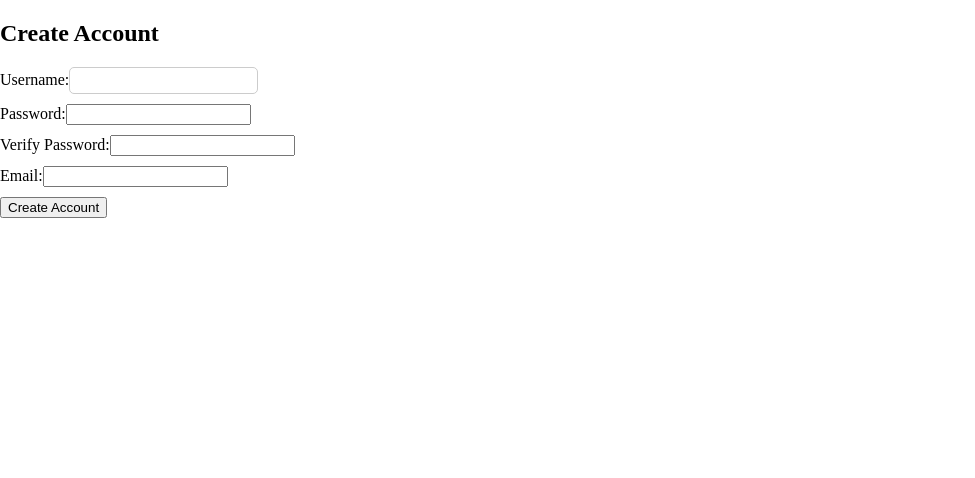
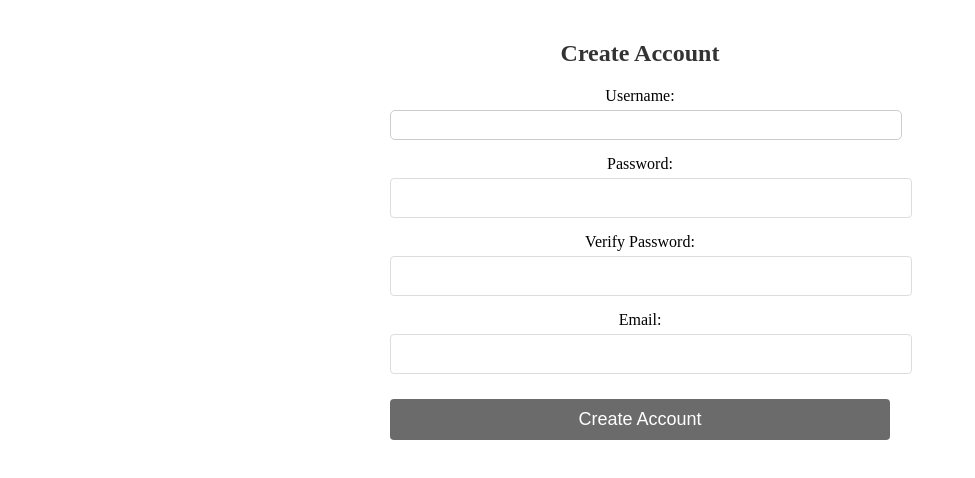
Before and after one commit to coloshword/fake-stackoverflow, a React (Create React App) app in the folder client/: page / in a window 1280 px wide. Both pictures are taken after a click on the button "Create Account". Shown: the top 478 px of the page, without its empty margins (0-975 px from the left). Built offline with nearby package versions, Linux system fonts and the light colour scheme.

Commit message:
fixed UI with a surprise

```diff
--- a/client/src/App.js
+++ b/client/src/App.js
@@ -1,6 +1,8 @@
 // ************** THIS IS YOUR APP'S ENTRY POINT. CHANGE THIS FILE AS NEEDED. **************
 // ************** DEFINE YOUR REACT COMPONENTS in ./components directory **************
 import './stylesheets/App.css';
+import './stylesheets/HomeScreen.module.css';
+import './stylesheets/CreateAccount.module.css';
 import FakeStackOverflow from './components/fakestackoverflow.js'
 
 function App() {
--- a/client/src/components/createaccount.js
+++ b/client/src/components/createaccount.js
@@ -1,4 +1,5 @@
 import React, { useState } from 'react';
+import styles from '/Users/aneeshsurasani/Downloads/CSE316/projectfakeso-team-lemickey/client/src/stylesheets/CreateAccount.module.css';
 
 const CreateAccount = ({ onAccountCreationAndLogin }) => {
     const [username, setUsername] = useState('');
@@ -57,50 +58,50 @@ const CreateAccount = ({ onAccountCreationAndLogin }) => {
     };
 
     return (
-        <div>
-            <h2>Create Account</h2>
-            <form onSubmit={handleSubmit}>
-                <div>
-                    <label>
-                        Username:
+        <div className={styles.createAccountContainer}>
+            <h2 className={styles.formTitle}>Create Account</h2>
+            <form onSubmit={handleSubmit} className={styles.accountForm}>
+                <div className={styles.formGroup}>
+                    <label htmlFor="username" className={styles.formLabel}>Username:</label>
                     <input
                         type="text"
+                        id="username"
                         value={username}
                         onChange={(e) => setUsername(e.target.value)}
+                        className={styles.formInput}
                     />
-                    </label>
                 </div>
-                <div>
-                    <label>
-                        Password:
+                <div className={styles.formGroup}>
+                    <label htmlFor="password" className={styles.formLabel}>Password:</label>
                     <input
                         type="password"
+                        id="password"
                         value={password}
                         onChange={(e) => setPassword(e.target.value)}
+                        className={styles.formInput}
                     />
-                    </label>
                 </div>
-                <div>
-                    <label>
-                        Verify Password:
+                <div className={styles.formGroup}>
+                    <label htmlFor="verifyPassword" className={styles.formLabel}>Verify Password:</label>
                     <input
                         type="password"
+                        id="verifyPassword"
                         value={verifyPassword}
                         onChange={(e) => setVerifyPassword(e.target.value)}
+                        className={styles.formInput}
                     />
-                    </label>
                 </div>
-                <div>
-                    <label>
-                        Email:
+                <div className={styles.formGroup}>
+                    <label htmlFor="email" className={styles.formLabel}>Email:</label>
                     <input
                         type="email"
+                        id="email"
                         value={email}
                         onChange={(e) => setEmail(e.target.value)}
+                        className={styles.formInput}
                     />
-                    </label>
                 </div>
-                <button type="submit">Create Account</button>
+                <button type="submit" className={styles.submitButton}>Create Account</button>
             </form>
         </div>
     );
--- a/client/src/components/homescreen.js
+++ b/client/src/components/homescreen.js
@@ -3,6 +3,8 @@ import LoginScreen from './loginscreen'; // Import LoginComponent
 import CreateAccount from './createaccount';
 import AdminView from './adminView';
 import { useAuth } from './AuthContext';
+import lebronJames from './lebron.jpeg';
+import styles from '/Users/aneeshsurasani/Downloads/CSE316/projectfakeso-team-lemickey/client/src/stylesheets/HomeScreen.module.css';
 
 const HomeScreen = ({onBrowseAsGuest}) => {
     const [showLogin, setShowLogin] = useState(false);
@@ -23,10 +25,9 @@ const HomeScreen = ({onBrowseAsGuest}) => {
     const handleSuccessfulLogin = (username) => {
         console.log("line 22: ", username);
         // logIn(username); // Update the global auth state
-        if (username === 'admin') {
+        if (username === 'admin')
             setIsAdminView(true); // Set admin view if admin logs in
-        }
-    };
+    }
 
     const handleUserSelection = (username) => {
         logIn(username); // Log in the selected user
@@ -50,25 +51,28 @@ const HomeScreen = ({onBrowseAsGuest}) => {
     }
 
     return (
-        <div style={{ textAlign: 'center', marginTop: '50px' }}>
-            <h1>Welcome to Fake StackOverflow</h1>
-            <p>Your go-to hub for coding solutions and community discussions.</p>
-            <p>Join us to share knowledge and grow your development skills!</p>
-
+        <div className={styles.container}>
+            <div className={styles.header}>
+                <h1 className={styles.title}>Welcome to Fake StackOverflow</h1>
+                {/* Add the img tag below the h1 tag */}
+                <img src={lebronJames} alt="Descriptive Alt Text" style={{ maxWidth: '100%', height: 'auto' }} />
+                <p className={styles.subtitle}>Your go-to hub for coding solutions and community discussions.</p>
+                <p className={styles.subtitle}>Join us to share knowledge and grow your development skills!</p>
+            </div>
             <button
-                style={{ marginRight: '10px', padding: '10px 20px', fontSize: '16px' }}
-                onClick={handleLoginClick} // Add onClick handler for login
+                className={`${styles.button} ${styles.mainActionButton}`}
+                onClick={handleLoginClick}
             >
                 Login
             </button>
             <button
-                style={{ marginRight: '10px', padding: '10px 20px', fontSize: '16px' }}
+                className={`${styles.button} ${styles.mainActionButton}`}
                 onClick={handleCreateAccountClick}
             >
                 Create Account
             </button>
             <button
-                style={{ padding: '10px 20px', fontSize: '16px' }}
+                className={`${styles.button} ${styles.mainActionButton}`}
                 onClick={onBrowseAsGuest}
             >
                 Browse as Guest
--- a/client/src/index.js
+++ b/client/src/index.js
@@ -1,6 +1,8 @@
 import React from 'react';
 import ReactDOM from 'react-dom';
 import './stylesheets/index.css';
+import './stylesheets/HomeScreen.module.css';
+import './stylesheets/CreateAccount.module.css';
 import FakeStackOverflow from './components/fakestackoverflow.js';
 import { AuthProvider } from './components/AuthContext';
 
--- /dev/null
+++ b/client/src/stylesheets/CreateAccount.module.css
@@ -0,0 +1,52 @@
+.createAccountContainer {
+    max-width: 500px;
+    margin: 0 auto;
+    padding: 20px;
+    text-align: center;
+}
+
+.formTitle {
+    margin-bottom: 20px;
+    font-size: 24px;
+    color: #333;
+}
+
+.accountForm {
+    display: flex;
+    flex-direction: column;
+}
+
+.formGroup {
+    margin-bottom: 15px;
+}
+
+.formLabel {
+    display: block;
+    margin-bottom: 5px;
+}
+
+.formInput {
+    width: 100%;
+    padding: 10px;
+    border-radius: 4px;
+    border: 1px solid #ddd;
+    font-size: 16px;
+}
+
+.submitButton {
+    padding: 10px 15px;
+    background-color: #6b6b6b;
+    color: white;
+    border: none;
+    border-radius: 4px;
+    cursor: pointer;
+    font-size: 18px;
+    margin-top: 10px;
+}
+
+.submitButton:hover {
+    background-color: rgb(194, 194, 194);
+    color: black;
+}
+
+/* Add additional media queries and styles as needed */
--- /dev/null
+++ b/client/src/stylesheets/HomeScreen.module.css
@@ -0,0 +1,59 @@
+/* HomeScreen.module.css */
+.container {
+  text-align: center;
+  margin-top: 50px;
+  font-family: 'Open Sans', sans-serif; /* Example font */
+}
+
+.header {
+  margin-bottom: 20px;
+}
+
+.title {
+  color: #2c3e50;
+  font-size: 2.5em; /* Increased size for prominence */
+  font-weight: 600; /* A bit bolder */
+}
+
+.subtitle {
+  color: #34495e;
+  margin-bottom: 30px;
+  font-size: 1.2em;
+}
+
+.button {
+  background: gray; /* Example green shade */
+  color: white;
+  border: none;
+  padding: 15px 30px; /* Larger padding for bigger buttons */
+  margin: 0 10px; /* Uniform margin for spacing */
+  border-radius: 8px; /* Slightly rounded corners */
+  cursor: pointer;
+  font-size: 1em;
+  transition: transform 0.2s ease, box-shadow 0.2s ease;
+  box-shadow: 0 2px 4px rgba(0, 0, 0, 0.2); /* subtle shadow */
+}
+
+.button:hover {
+  transform: translateY(-2px); /* Slight lift */
+  box-shadow: 0 4px 6px rgba(0, 0, 0, 0.3); /* Increased shadow on hover */
+}
+
+.button:focus {
+  outline: none; /* Remove outline and add different style for focus */
+  box-shadow: 0 0 0 2px #fff, 0 0 0 4px gray; /* Focus ring */
+}
+
+/* Additional focus on the main action button */
+.main-action-button {
+  background: linear-gradient(45deg, #29a745, #53c156); /* Gradient effect */
+  font-weight: bold; /* Make text bolder */
+}
+
+/* Add responsive design */
+@media (max-width: 768px) {
+  .button {
+    width: 100%; /* Full width on small screens */
+    margin: 10px 0; /* Stacked buttons with space */
+  }
+}
```
Also changed, not shown: client/src/components/lebron.jpeg (added). Lines whose indentation alone changed are shown as unchanged.
